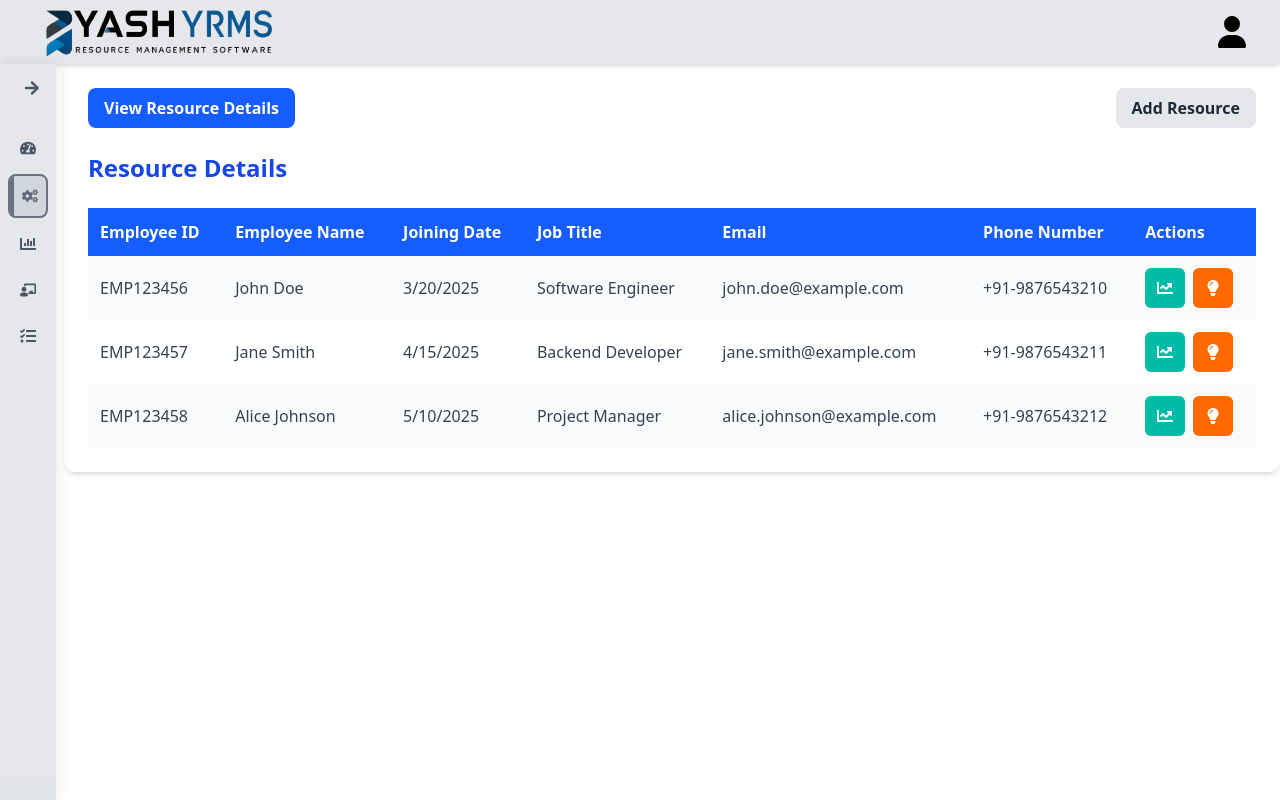
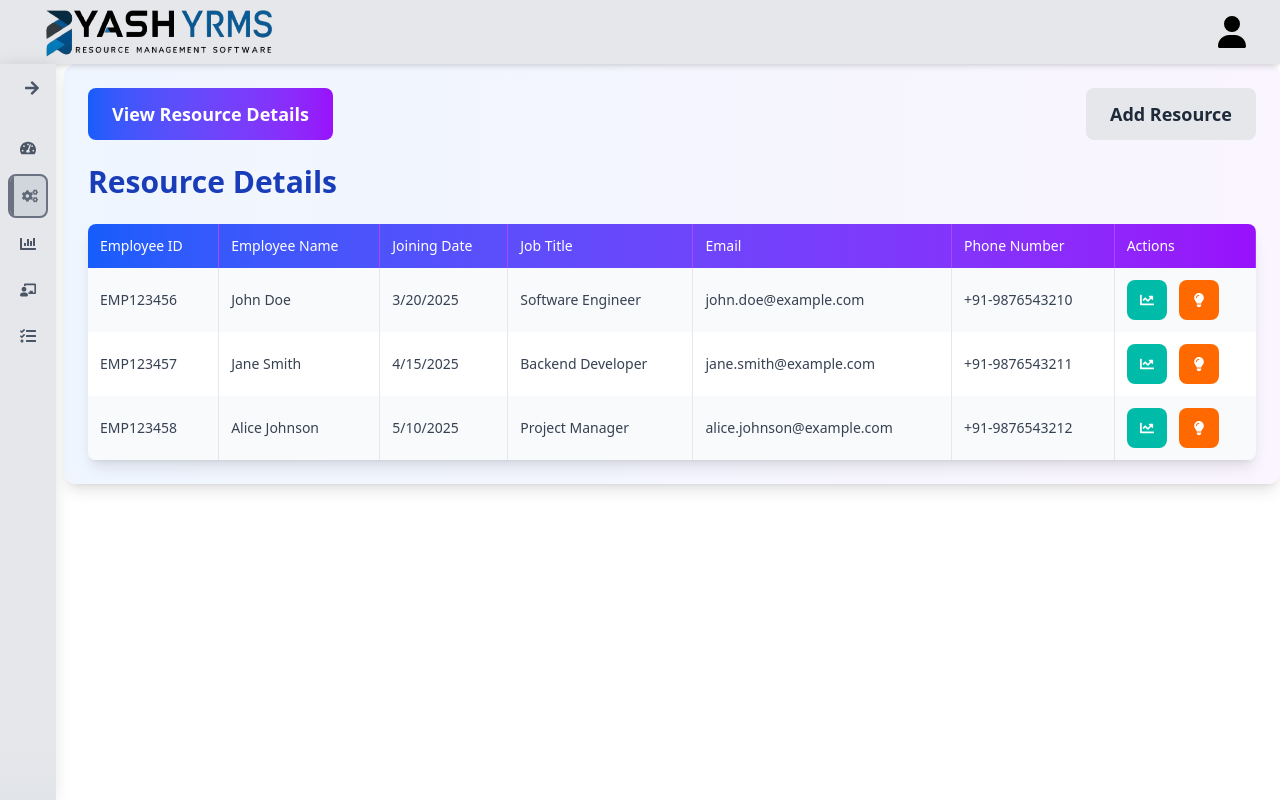
Before and after one commit to kartikey6699/YRMS-frontend, a React (Vite) app: page /manage-resources in a window 1280 px wide. Built offline with nearby package versions, Linux system fonts and the light colour scheme.

Commit message:
Resource table changes

```diff
--- a/src/component/Dashboard/Admin/ManageResource.jsx
+++ b/src/component/Dashboard/Admin/ManageResource.jsx
@@ -21,7 +21,8 @@ const ManageResource = () => {
     role: '',
     competency: '',
   });
-  const [resources, setResources] = useState([{
+  const [resources, setResources] = useState([
+    {
       employeeName: 'John Doe',
       email: 'john.doe@example.com',
       phoneNumber: '+91-9876543210',
@@ -59,8 +60,8 @@ const ManageResource = () => {
       businessUnit: 'Management Team',
       role: 'Project Manager',
       competency: 'Expert',
-  }]);
-
+    },
+  ]);
 
   const handleInputChange = (e) => {
     const { name, value } = e.target;
@@ -73,59 +74,22 @@ const ManageResource = () => {
     // Handle form submission
   };
 
-  // Fetch roles, competencies, and statuses from APIs
   useEffect(() => {
     const fetchResources = async () => {
       console.log('Fetching resources', resources);
-      // try {
-      //   const response = await fetch("API_ENDPOINT_URL"); // Replace with your API endpoint
-      //   if (!response.ok) {
-      //     throw new Error("Failed to fetch data");
-      //   }
-      //   const data = await response.json();
-      //   setResources(data);
-      // } catch (err) {
-      //   console.error("Error fetching resources:", err);
-      // }
     };
 
     const fetchRoles = async () => {
       console.log('Fetching roles');
-      // try {
-      //   const response = await fetch("https://your-api-endpoint.com/roles");
-      //   const data = await response.json();
-      //   setRoles(data);
-      // } catch (error) {
-      //   console.error("Error fetching roles:", error);
-      // }
     };
 
     const fetchCompetencies = async () => {
       console.log('Fetching competencies');
-      // try {
-      //   const response = await fetch("https://your-api-endpoint.com/competencies");
-      //   const data = await response.json();
-      //   setCompetencies(data);
-      // } catch (error) {
-      //   console.error("Error fetching competencies:", error);
-      // }
-    };
-
-    const fetchStatuses = async () => {
-      console.log('Fetching statuses');
-      // try {
-      //   const response = await fetch("https://your-api-endpoint.com/statuses");
-      //   const data = await response.json();
-      //   setStatuses(data);
-      // } catch (error) {
-      //   console.error("Error fetching statuses:", error);
-      // }
     };
 
     fetchResources();
     fetchRoles();
     fetchCompetencies();
-    fetchStatuses();
   }, [activeSection]);
 
   const handleBaselineClick = (resource) => {
@@ -133,16 +97,24 @@ const ManageResource = () => {
   };
 
   return (
-    <div className="p-6 bg-white rounded-xl shadow-md">
+    <div className="p-6 bg-gradient-to-r from-blue-50 to-purple-50 rounded-xl shadow-lg">
       <div className="flex justify-between mb-6">
         <button
-          className={`px-4 py-2 rounded-lg font-semibold ${activeSection === 'view' ? 'bg-blue-600 text-white' : 'bg-gray-200 text-gray-800'} hover:bg-blue-700 hover:text-white transition-colors`}
+          className={`px-6 py-3 rounded-lg font-semibold text-lg ${
+            activeSection === 'view'
+              ? 'bg-gradient-to-r from-blue-600 to-purple-600 text-white'
+              : 'bg-gray-200 text-gray-800'
+          } hover:from-blue-700 hover:to-purple-700 transition-all transform hover:scale-105`}
           onClick={() => setActiveSection('view')}
         >
           View Resource Details
         </button>
         <button
-          className={`px-4 py-2 rounded-lg font-semibold ${activeSection === 'add' ? 'bg-blue-600 text-white' : 'bg-gray-200 text-gray-800'} hover:bg-blue-700 hover:text-white transition-colors`}
+          className={`px-6 py-3 rounded-lg font-semibold text-lg ${
+            activeSection === 'add'
+              ? 'bg-gradient-to-r from-blue-600 to-purple-600 text-white'
+              : 'bg-gray-200 text-gray-800'
+          } hover:from-blue-700 hover:to-purple-700 transition-all transform hover:scale-105`}
           onClick={() => setActiveSection('add')}
         >
           Add Resource
@@ -151,55 +123,55 @@ const ManageResource = () => {
 
       {activeSection === 'add' ? (
         <div>
-          <h2 className="text-2xl font-semibold text-blue-700 mb-6">Add New Resource</h2>
-          <form onSubmit={handleSubmit} className="grid grid-cols-1 md:grid-cols-2 gap-4">
+          <h2 className="text-3xl font-bold text-blue-800 mb-6">Add New Resource</h2>
+          <form onSubmit={handleSubmit} className="grid grid-cols-1 md:grid-cols-2 gap-6">
             {/* Personal Information Section */}
             <div className="md:col-span-2">
-              <h3 className="text-lg font-medium text-gray-700 mb-2">Personal Information</h3>
+              <h3 className="text-xl font-semibold text-gray-800 mb-4">Personal Information</h3>
             </div>
             <div className="md:col-span-2">
-              <label className="block text-gray-700 font-medium mb-1">Employee Name</label>
+              <label className="block text-gray-700 font-medium mb-2">Employee Name</label>
               <input
                 type="text"
                 name="employeeName"
                 value={formData.employeeName}
                 onChange={handleInputChange}
-                className="w-full p-2 border rounded-md focus:outline-none focus:ring-2 focus:ring-blue-600"
+                className="w-full p-3 border-2 border-gray-200 rounded-lg focus:outline-none focus:border-blue-500 transition-colors"
                 placeholder="Enter employee name"
                 required
               />
             </div>
             <div>
-              <label className="block text-gray-700 font-medium mb-1">Email</label>
+              <label className="block text-gray-700 font-medium mb-2">Email</label>
               <input
                 type="email"
                 name="email"
                 value={formData.email}
                 onChange={handleInputChange}
-                className="w-full p-2 border rounded-md focus:outline-none focus:ring-2 focus:ring-blue-600"
+                className="w-full p-3 border-2 border-gray-200 rounded-lg focus:outline-none focus:border-blue-500 transition-colors"
                 placeholder="Enter email address"
                 required
               />
             </div>
             <div>
-              <label className="block text-gray-700 font-medium mb-1">Phone Number</label>
+              <label className="block text-gray-700 font-medium mb-2">Phone Number</label>
               <input
                 type="tel"
                 name="phoneNumber"
                 value={formData.phoneNumber}
                 onChange={handleInputChange}
-                className="w-full p-2 border rounded-md focus:outline-none focus:ring-2 focus:ring-blue-600"
+                className="w-full p-3 border-2 border-gray-200 rounded-lg focus:outline-none focus:border-blue-500 transition-colors"
                 placeholder="Enter phone number"
                 required
               />
             </div>
             <div className="md:col-span-2">
-              <label className="block text-gray-700 font-medium mb-1">Address</label>
+              <label className="block text-gray-700 font-medium mb-2">Address</label>
               <textarea
                 name="address"
                 value={formData.address}
                 onChange={handleInputChange}
-                className="w-full p-2 border rounded-md focus:outline-none focus:ring-2 focus:ring-blue-600"
+                className="w-full p-3 border-2 border-gray-200 rounded-lg focus:outline-none focus:border-blue-500 transition-colors"
                 placeholder="Enter full address"
                 rows="3"
               />
@@ -207,73 +179,73 @@ const ManageResource = () => {
 
             {/* Employment Details Section */}
             <div className="md:col-span-2">
-              <h3 className="text-lg font-medium text-gray-700 mb-2 mt-4">Employment Details</h3>
+              <h3 className="text-xl font-semibold text-gray-800 mb-4 mt-6">Employment Details</h3>
             </div>
             <div>
-              <label className="block text-gray-700 font-medium mb-1">Joining Date</label>
+              <label className="block text-gray-700 font-medium mb-2">Joining Date</label>
               <input
                 type="date"
                 name="joiningDate"
                 value={formData.joiningDate}
                 onChange={handleInputChange}
-                className="w-full p-2 border rounded-md focus:outline-none focus:ring-2 focus:ring-blue-600"
+                className="w-full p-3 border-2 border-gray-200 rounded-lg focus:outline-none focus:border-blue-500 transition-colors"
                 required
               />
             </div>
             <div>
-              <label className="block text-gray-700 font-medium mb-1">Employee ID</label>
+              <label className="block text-gray-700 font-medium mb-2">Employee ID</label>
               <input
                 type="text"
                 name="employeeId"
                 value={formData.employeeId}
                 onChange={handleInputChange}
-                className="w-full p-2 border rounded-md focus:outline-none focus:ring-2 focus:ring-blue-600"
+                className="w-full p-3 border-2 border-gray-200 rounded-lg focus:outline-none focus:border-blue-500 transition-colors"
                 placeholder="Enter employee ID"
                 required
               />
             </div>
             <div>
-              <label className="block text-gray-700 font-medium mb-1">Job Title</label>
+              <label className="block text-gray-700 font-medium mb-2">Job Title</label>
               <input
                 type="text"
                 name="jobTitle"
                 value={formData.jobTitle}
                 onChange={handleInputChange}
-                className="w-full p-2 border rounded-md focus:outline-none focus:ring-2 focus:ring-blue-600"
+                className="w-full p-3 border-2 border-gray-200 rounded-lg focus:outline-none focus:border-blue-500 transition-colors"
                 placeholder="Enter job title"
                 required
               />
             </div>
             <div>
-              <label className="block text-gray-700 font-medium mb-1">Business Group</label>
+              <label className="block text-gray-700 font-medium mb-2">Business Group</label>
               <input
                 type="text"
                 name="businessGroup"
                 value={formData.businessGroup}
                 onChange={handleInputChange}
-                className="w-full p-2 border rounded-md focus:outline-none focus:ring-2 focus:ring-blue-600"
+                className="w-full p-3 border-2 border-gray-200 rounded-lg focus:outline-none focus:border-blue-500 transition-colors"
                 placeholder="Enter business group"
               />
             </div>
             <div>
-              <label className="block text-gray-700 font-medium mb-1">Business Unit</label>
+              <label className="block text-gray-700 font-medium mb-2">Business Unit</label>
               <input
                 type="text"
                 name="businessUnit"
                 value={formData.businessUnit}
                 onChange={handleInputChange}
-                className="w-full p-2 border rounded-md focus:outline-none focus:ring-2 focus:ring-blue-600"
+                className="w-full p-3 border-2 border-gray-200 rounded-lg focus:outline-none focus:border-blue-500 transition-colors"
                 placeholder="Enter business unit"
               />
             </div>
 
-            {/* <div>
-              <label className="block text-gray-700 font-medium mb-1">Role</label>
+            <div>
+              <label className="block text-gray-700 font-medium mb-2">Role</label>
               <select
                 name="role"
                 value={formData.role}
                 onChange={handleInputChange}
-                className="w-full p-2 border rounded-md focus:outline-none focus:ring-2 focus:ring-blue-600"
+                className="w-full p-3 border-2 border-gray-200 rounded-lg focus:outline-none focus:border-blue-500 transition-colors"
                 required
               >
                 <option value="" disabled>Select a role</option>
@@ -283,14 +255,14 @@ const ManageResource = () => {
                   </option>
                 ))}
               </select>
-            </div> */}
+            </div>
             <div>
-              <label className="block text-gray-700 font-medium mb-1">Competency</label>
+              <label className="block text-gray-700 font-medium mb-2">Competency</label>
               <select
                 name="competency"
                 value={formData.competency}
                 onChange={handleInputChange}
-                className="w-full p-2 border rounded-md focus:outline-none focus:ring-2 focus:ring-blue-600"
+                className="w-full p-3 border-2 border-gray-200 rounded-lg focus:outline-none focus:border-blue-500 transition-colors"
               >
                 <option value="" disabled>Select a competency</option>
                 {competencies.map((competency) => (
@@ -302,10 +274,10 @@ const ManageResource = () => {
             </div>
 
             {/* Submit Button */}
-            <div className="md:col-span-2 flex justify-center mt-6">
+            <div className="md:col-span-2 flex justify-center mt-8">
               <button
                 type="submit"
-                className="px-6 py-2 bg-blue-600 text-white rounded-md hover:bg-blue-700 transition-colors"
+                className="px-8 py-3 bg-gradient-to-r from-blue-600 to-purple-600 text-white rounded-lg font-semibold hover:from-blue-700 hover:to-purple-700 transition-all transform hover:scale-105"
               >
                 Submit
               </button>
@@ -314,49 +286,51 @@ const ManageResource = () => {
         </div>
       ) : (
         <div>
-          <h2 className="text-2xl font-semibold text-blue-700 mb-6">Resource Details</h2>
+          <h2 className="text-3xl font-bold text-blue-800 mb-6">Resource Details</h2>
           {resources.length > 0 ? (
-            <div className="overflow-x-auto">
+            <div className="overflow-x-auto rounded-lg shadow-lg">
               <table className="w-full border-collapse">
                 <thead>
-                  <tr className="bg-blue-600 text-white">
-                    <th className="p-3 text-left font-semibold">Employee ID</th>
-                    <th className="p-3 text-left font-semibold">Employee Name</th>
-                    <th className="p-3 text-left font-semibold">Joining Date</th>
-                    <th className="p-3 text-left font-semibold">Job Title</th>
-                    <th className="p-3 text-left font-semibold">Email</th>
-                    <th className="p-3 text-left font-semibold">Phone Number</th>
-                    <th className="p-3 text-left font-semibold">Actions</th>
+                  <tr className="bg-gradient-to-r from-blue-600 to-purple-600 text-white">
+                    <th className="p-3 text-left font-medium text-sm border-r border-purple-500">Employee ID</th>
+                    <th className="p-3 text-left font-medium text-sm border-r border-purple-500">Employee Name</th>
+                    <th className="p-3 text-left font-medium text-sm border-r border-purple-500">Joining Date</th>
+                    <th className="p-3 text-left font-medium text-sm border-r border-purple-500">Job Title</th>
+                    <th className="p-3 text-left font-medium text-sm border-r border-purple-500">Email</th>
+                    <th className="p-3 text-left font-medium text-sm border-r border-purple-500">Phone Number</th>
+                    <th className="p-3 text-left font-medium text-sm">Actions</th>
                   </tr>
                 </thead>
                 <tbody>
                   {resources.map((resource, index) => (
                     <tr
                       key={index}
-                      className={`${index % 2 === 0 ? 'bg-gray-50' : 'bg-white'} hover:bg-gray-100 transition-colors`}
+                      className={`${
+                        index % 2 === 0 ? 'bg-gray-50' : 'bg-white'
+                      } hover:bg-gray-100 transition-colors`}
                     >
-                      <td className="p-3 text-gray-700">{resource.employeeId}</td>
-                      <td className="p-3 text-gray-700">{resource.employeeName}</td>
-                      <td className="p-3 text-gray-700">
+                      <td className="p-3 text-gray-700 text-sm border-r border-gray-200">{resource.employeeId}</td>
+                      <td className="p-3 text-gray-700 text-sm border-r border-gray-200">{resource.employeeName}</td>
+                      <td className="p-3 text-gray-700 text-sm border-r border-gray-200">
                         {new Date(resource.joiningDate).toLocaleDateString()}
                       </td>
-                      <td className="p-3 text-gray-700">{resource.jobTitle}</td>
-                      <td className="p-3 text-gray-700">{resource.email}</td>
-                      <td className="p-3 text-gray-700">{resource.phoneNumber}</td>
-                      <td className="p-3 text-gray-700">
-                        <div className="flex space-x-2">
+                      <td className="p-3 text-gray-700 text-sm border-r border-gray-200">{resource.jobTitle}</td>
+                      <td className="p-3 text-gray-700 text-sm border-r border-gray-200">{resource.email}</td>
+                      <td className="p-3 text-gray-700 text-sm border-r border-gray-200">{resource.phoneNumber}</td>
+                      <td className="p-3 text-gray-700 text-sm">
+                        <div className="flex space-x-3">
                           <button
-                            className="flex items-center justify-center w-10 h-10 bg-teal-500 text-white rounded-md hover:bg-teal-600 transition-colors relative group"
+                            className="flex items-center justify-center w-10 h-10 bg-teal-500 text-white rounded-lg hover:bg-teal-600 transition-colors relative group"
                             onClick={() => handleBaselineClick(resource)}
                           >
                             <FaChartLine />
-                            <span className="absolute bottom-full mb-1 w-max px-2 py-1 bg-gray-800 text-white text-xs rounded-md opacity-0 group-hover:opacity-100 transition-opacity">
+                            <span className="absolute bottom-full mb-2 w-max px-2 py-1 bg-gray-800 text-white text-xs rounded-md opacity-0 group-hover:opacity-100 transition-opacity">
                               Baseline
                             </span>
                           </button>
-                          <button className="flex items-center justify-center w-10 h-10 bg-orange-500 text-white rounded-md hover:bg-orange-600 transition-colors relative group">
+                          <button className="flex items-center justify-center w-10 h-10 bg-orange-500 text-white rounded-lg hover:bg-orange-600 transition-colors relative group">
                             <FaLightbulb />
-                            <span className="absolute bottom-full mb-1 w-max px-2 py-1 bg-gray-800 text-white text-xs rounded-md opacity-0 group-hover:opacity-100 transition-opacity">
+                            <span className="absolute bottom-full mb-2 w-max px-2 py-1 bg-gray-800 text-white text-xs rounded-md opacity-0 group-hover:opacity-100 transition-opacity">
                               Opportunities
                             </span>
                           </button>
@@ -368,9 +342,9 @@ const ManageResource = () => {
               </table>
             </div>
           ) : (
-            <div className="text-center text-gray-600">
-              <p>No resource details available yet.</p>
-              <p className="mt-2">Click "Add Resource" to create a new resource entry.</p>
+            <div className="text-center text-gray-600 py-10">
+              <p className="text-xl">No resource details available yet.</p>
+              <p className="mt-2 text-lg">Click "Add Resource" to create a new resource entry.</p>
             </div>
           )}
         </div>
```
Lines whose indentation alone changed are shown as unchanged.
